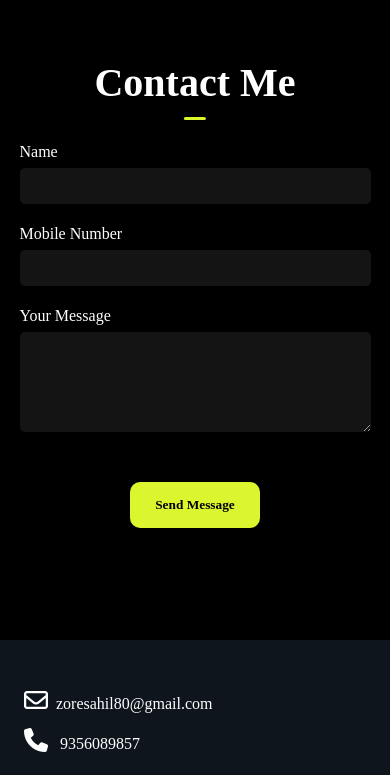
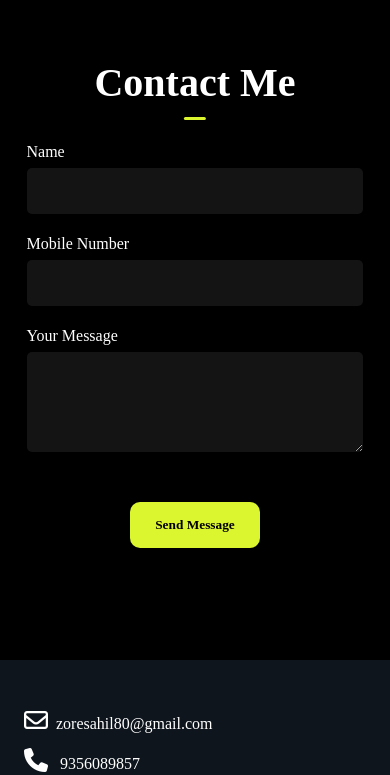
Before and after one commit to SahilZore-2003/myportfolio, a plain HTML site: page index.html in a window 390 px wide. Shown: the part 5720-6495 px from the top of the page. Drawn offline with nearby package versions, Linux system fonts and the light colour scheme; a web font is replaced by a local one.

Commit message:
form edited

```diff
--- a/style.css
+++ b/style.css
@@ -395,11 +395,17 @@ section {
     margin: 2rem auto;
 }
 
+@media (max-width:500px) {
+    #contact form{
+        padding-inline: 2%;
+    }
+}
+
 #contact form input {
     width: 100%;
     background-color: #141414;
     border: none;
-    padding: 10px;
+    padding: 15px;
     outline: none;
     color: white;
     border-radius: 5px;
```
